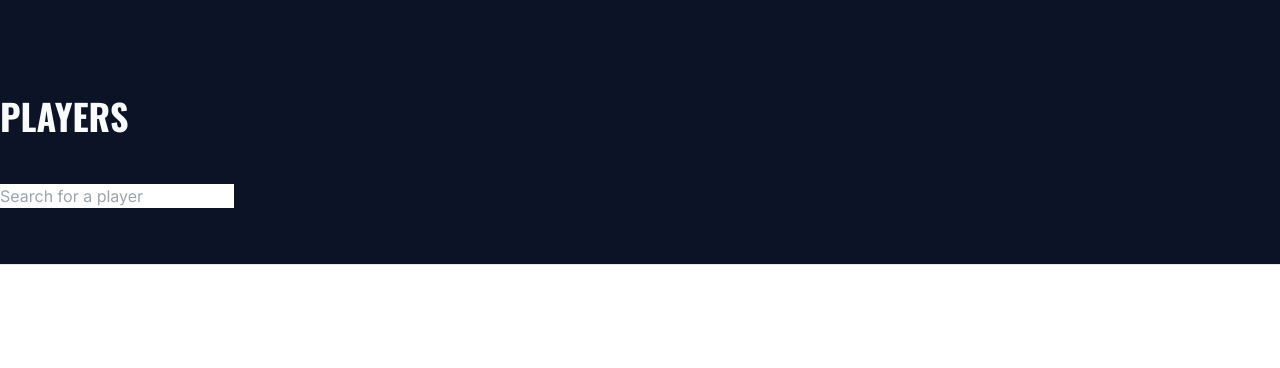
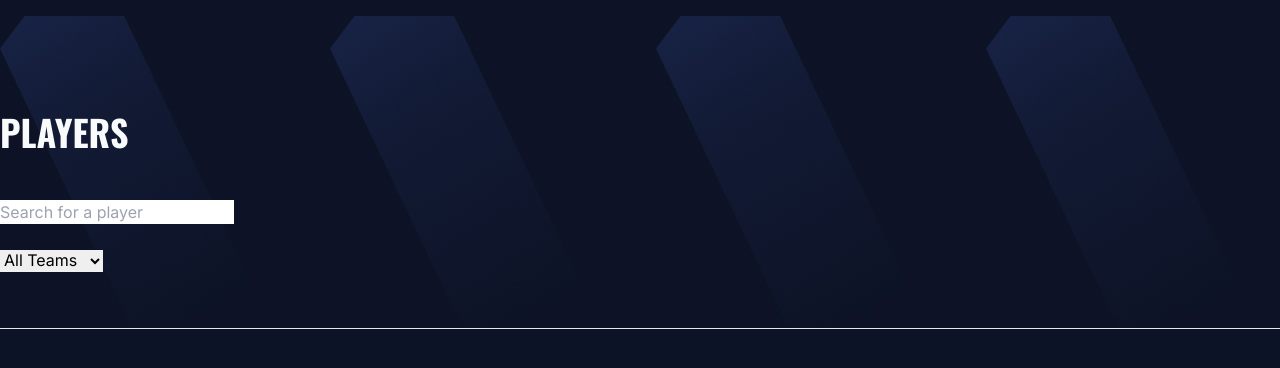
Before and after one commit to isaacrossi/vstats, a React (Vite) app: page / in a window 1280 px wide. Shown: the top 368 px of the page. Built offline with nearby package versions, Linux system fonts and the light colour scheme.

Commit message:
Add visually hidden class for accessibility and update form labels
- Added .sr-only class to index.css for visually hidden elements
- Updated form labels in JSX to use .sr-only class for accessibility
- Ensured labels are present for screen readers while remaining hidden from sighted users

```diff
--- a/src/App.jsx
+++ b/src/App.jsx
@@ -17,13 +17,33 @@ function App() {
   return (
     <div className="bg-blue-1000">
       <div className="container mx-auto">
-        <header className="pt-24 pb-14">
+        <header className="h-1/2 pt-28 pb-14 bg-blue-diagonal bg-cover bg-no-repeat">
           <h1 className="mb-12 font-heading text-4xl text-slate-50 uppercase">
             Players
           </h1>
 
-          <label htmlFor="search" />
-          <input id="search" type="text" placeholder="Search for a player" />
+          <div className="flex flex-col">
+            <form className="mb-6">
+              <label htmlFor="search" className="sr-only">
+                Search
+              </label>
+              <input
+                id="search"
+                type="text"
+                placeholder="Search for a player"
+              />
+            </form>
+
+            <form>
+              <label htmlFor="teams" className="sr-only">
+                Teams
+              </label>
+              <select name="teams" id="teams">
+                <option value="all teams">All Teams</option>
+                <option value="wanderers">Wanderers</option>
+              </select>
+            </form>
+          </div>
         </header>
 
         <hr />
--- a/src/index.css
+++ b/src/index.css
@@ -8,4 +8,16 @@
 :root {
   font-family: "Inter", sans-serif;
   font-weight: 400;
+  background: #0d1326;
 }
+
+.sr-only {
+  position: absolute;
+  width: 1px;
+  height: 1px;
+  padding: 0;
+  margin: -1px;
+  overflow: hidden;
+  clip: rect(0, 0, 0, 0);
+  border: 0;
+}
--- a/tailwind.config.js
+++ b/tailwind.config.js
@@ -20,6 +20,9 @@ export default {
       colors: {
         "blue-1000": "#0D1326",
       },
+      backgroundImage: {
+        "blue-diagonal": "url('assets/blue-diagonal.jpg')",
+      },
     },
   },
   plugins: [],
```
Also changed, not shown: src/assets/blue-diagonal.jpg (added).
